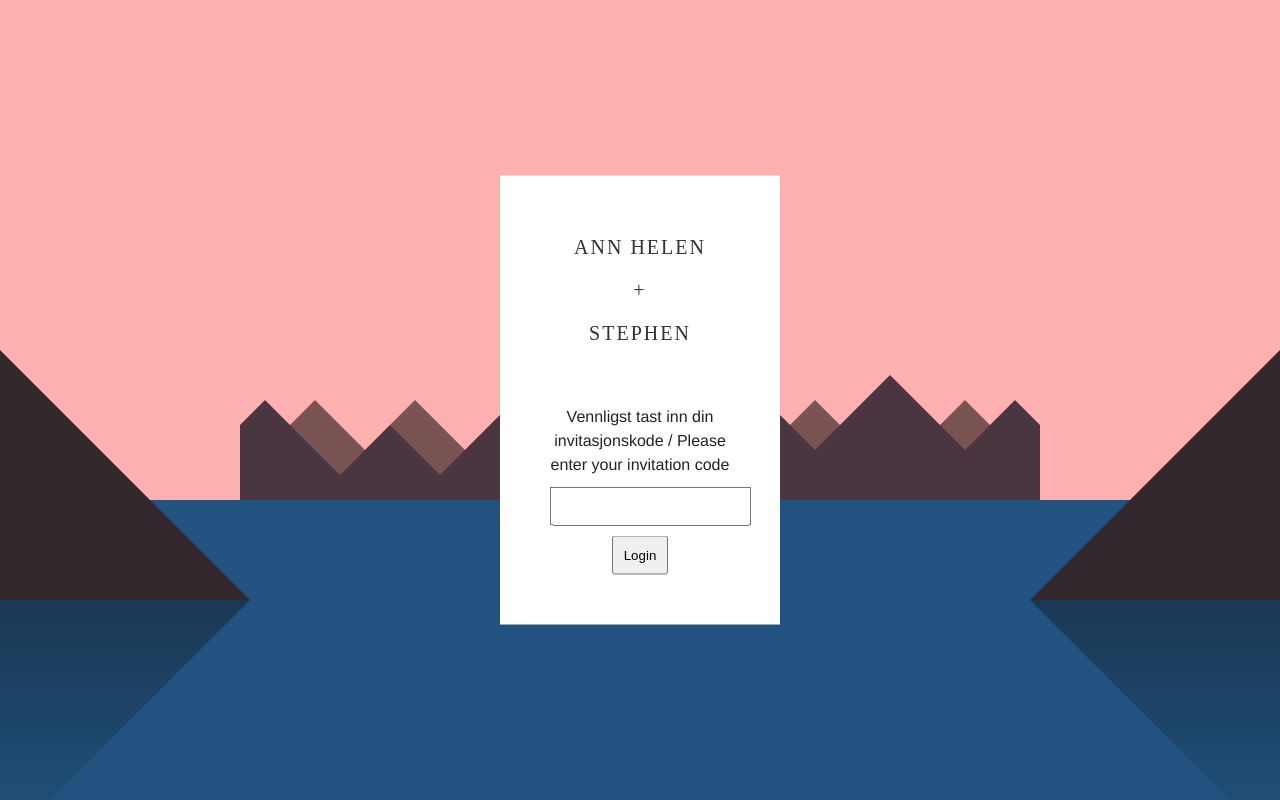
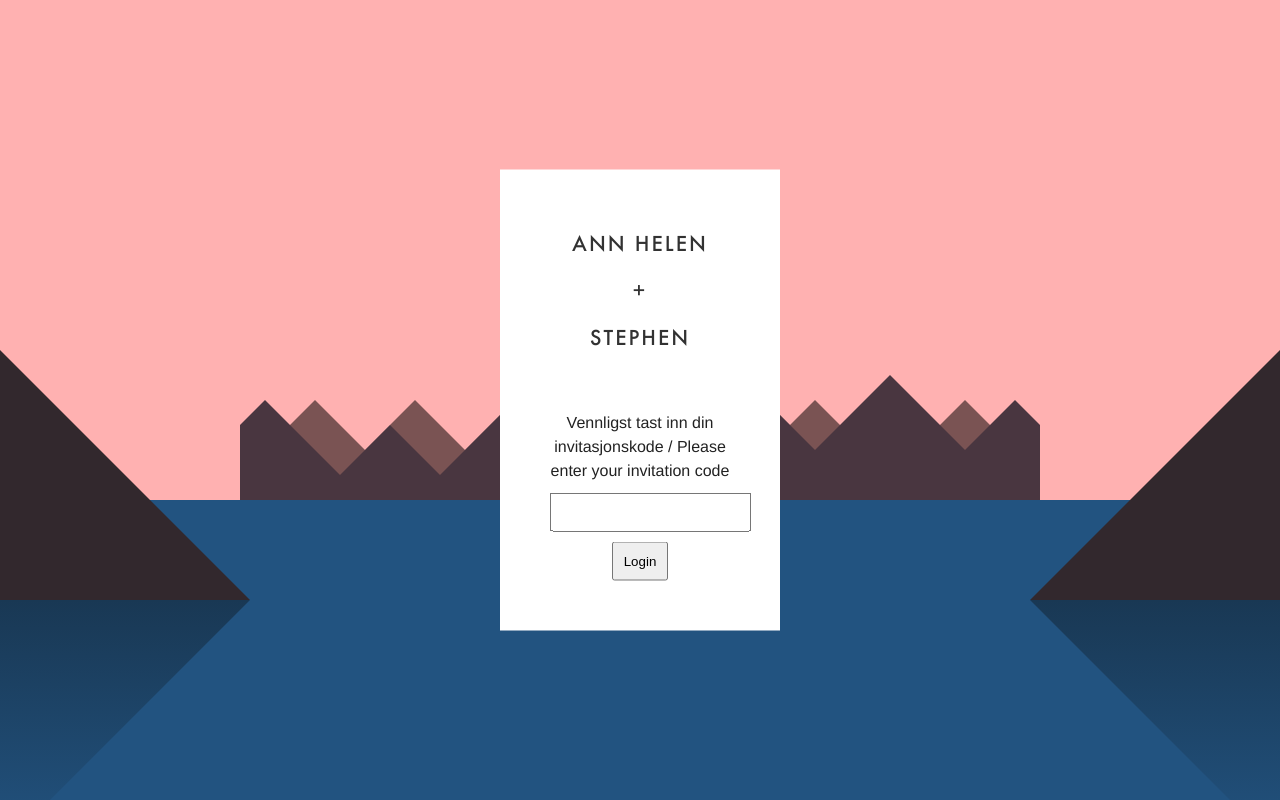
Before and after one commit to stephenramthun/annhelenogstephen.no, a Flask app: page / in a window 1280 px wide. Run offline with Flask 2, Linux system fonts and the light colour scheme.

Commit message:
Add title font

```diff
--- a/app/static/style.css
+++ b/app/static/style.css
@@ -1,3 +1,8 @@
+@font-face {
+    font-family: title-font;
+    src: url("title-font.ttf");
+}
+
 div {
     padding: 0;
     margin: 0;
@@ -27,14 +32,14 @@ button {
 }
 
 h1 {
-    font-family: 'Futura', sans-serif;
+    font-family: title-font;
     font-weight: 100;
     color: #FFB1B1;
     text-align: center;
 }
 
 h3 {
-    font-family: 'Futura';
+    font-family: title-font;
     font-weight: 100;
     font-size: 15pt;
     letter-spacing: 2px;
@@ -89,7 +94,6 @@ ul {
 }
 
 .title {
-    font-family: 'Futura', sans-serif;
     font-weight: 100;
     color: white;
 }
```
Also changed, not shown: app/static/title-font.ttf (added).
